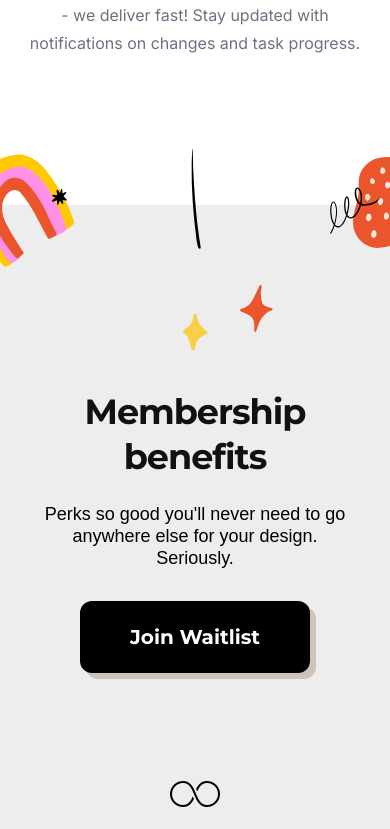
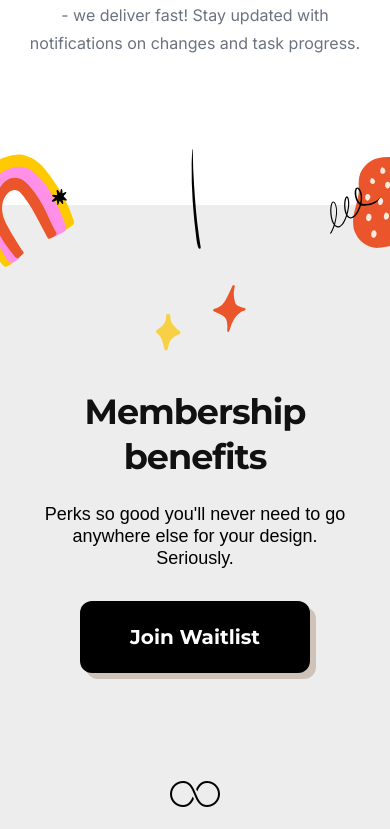
Before and after one commit to arjuncvinod/DesignJoy-Frontend, a React (Vite) app: page / in a window 390 px wide. Shown: the part 3391-4220 px from the top of the page. Built offline with nearby package versions, Linux system fonts and the light colour scheme.

Commit message:
fix: adjust position of sparkle element in benefits section

```diff
--- a/src/styles/membershipBenefits.module.css
+++ b/src/styles/membershipBenefits.module.css
@@ -195,5 +195,6 @@
     .sparkle {
         width: 90px;
         top: 5rem;
+        left: 40%;
     }
 }
```
